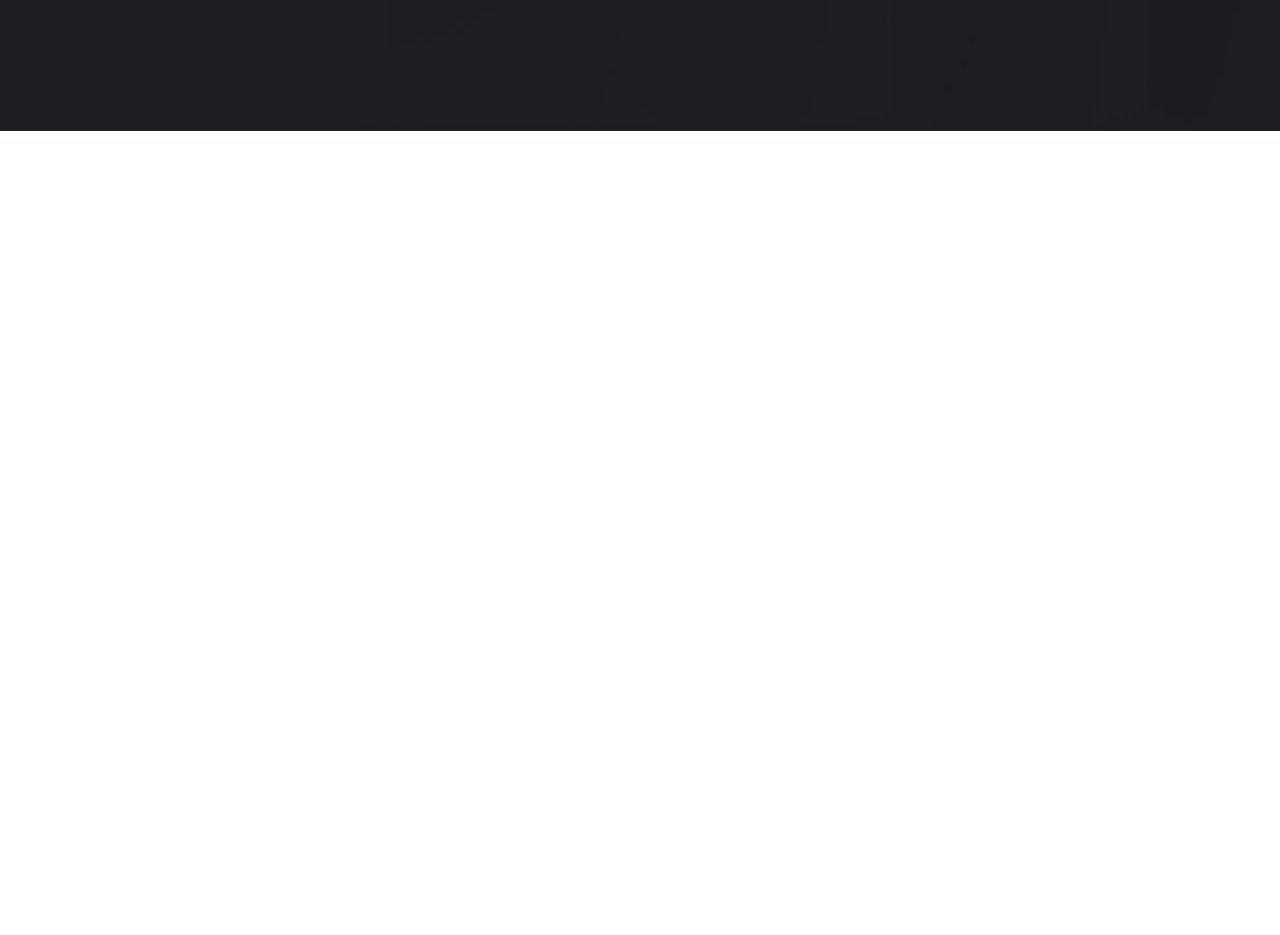
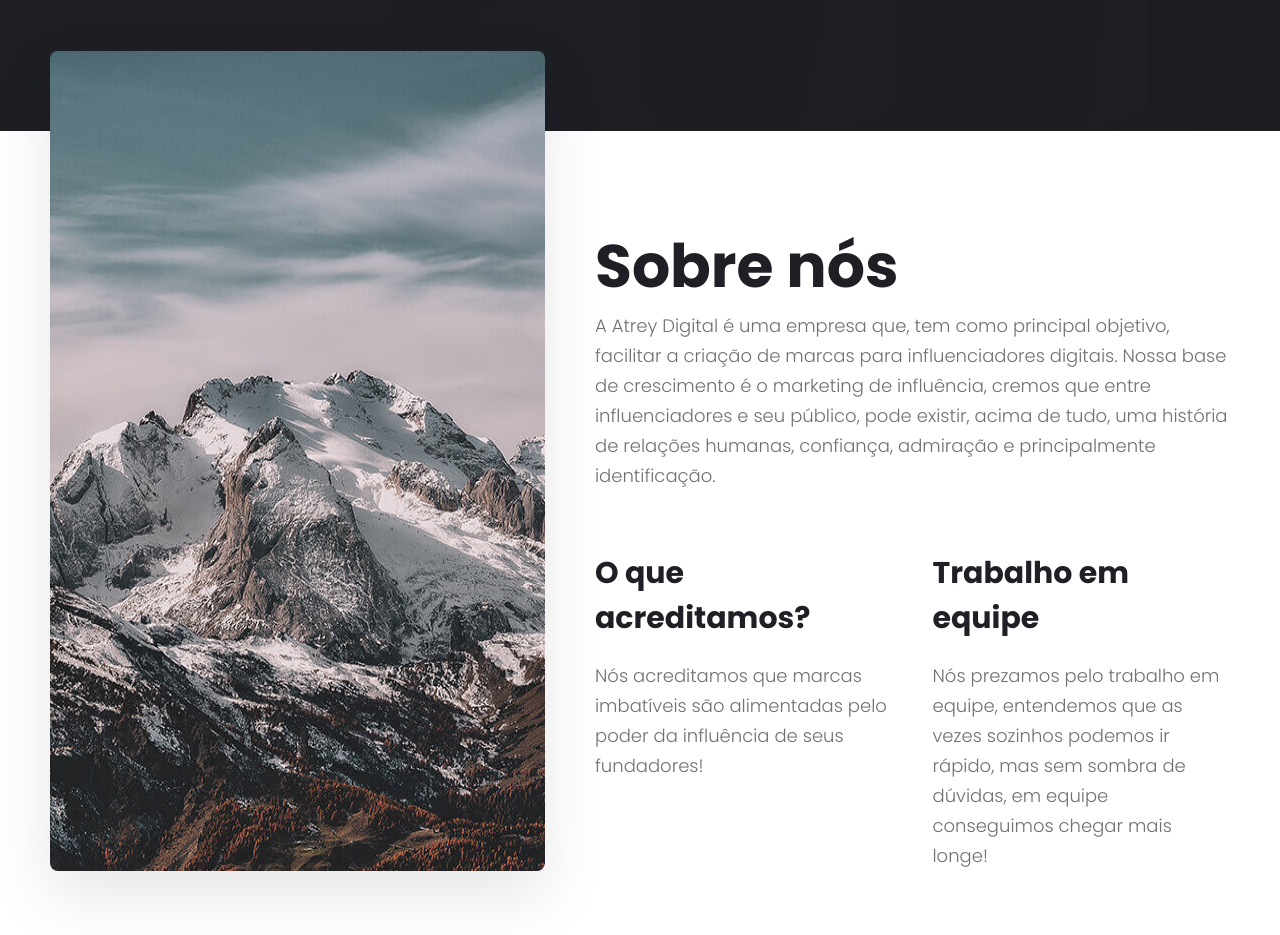
Before and after one commit to jonathan-wanderley/atreydigital-web, a React (Vite) app: page / in a window 1280 px wide. Shown: the part 960-1895 px from the top of the page. Before the commit the page ends 1091 px from the top, so only its background shows below. Built offline with nearby package versions, Linux system fonts and the light colour scheme.

Commit message:
feat: create about section

```diff
--- a/src/App.css
+++ b/src/App.css
@@ -123,7 +123,52 @@ main .texts-box{
     font-weight: 300;
 }
 
+.about-box {
+    background-color: #ffffff;
+    padding: 90px 50px;
+    display: flex;
+    justify-content: space-between;
+    gap: 50px;
+}
 
+.about-box img {
+    margin-top: -170px;
+    border-radius: 8px;
+    box-shadow: 0 25px 65px rgb(0 0 0 / 10%);
+}
+
+.about-main-text h3 {
+    font-family: 'Poppins', sans-serif;
+    font-size: 60px;
+    font-weight: 700;
+    color: #1F1F25;
+}
+.about-main-text p,
+.about-alt-texts div p {
+    font-family: 'Poppins', sans-serif;
+    font-size: 18px;
+    font-weight: 300;
+    line-height: 30px;
+    color: #717173
+}
+
+.about-alt-texts {
+    display: flex;
+    justify-content: space-between;
+    margin-top: 60px;
+    gap: 40px;
+}
+
+.about-alt-texts div {
+    flex: 1;
+}
+
+.about-alt-texts div h4 {
+    font-family: 'Poppins',sans-serif;
+    font-size: 30px;
+    color: #1F1F25;
+    margin-bottom: 20px;
+}
 
 .logo img{
     width: 160px;
--- a/src/App.jsx
+++ b/src/App.jsx
@@ -55,7 +55,27 @@ function App() {
 
       <section className='about-box'>
 
+      <img src="about.jpg" alt="" />
+        <div>
+          <div className='about-main-text'>
+            <h3>Sobre nós</h3>
+            <p>A Atrey Digital é uma empresa que, tem como principal objetivo, facilitar a criação de
+              marcas para influenciadores digitais. Nossa base de crescimento é o marketing de
+              influência, cremos que entre influenciadores e seu público, pode existir, acima de tudo,
+              uma história de relações humanas, confiança, admiração e principalmente identificação.</p>
+          </div>
 
+          <div className='about-alt-texts'>
+            <div>
+              <h4>O que acreditamos?</h4>
+              <p>Nós acreditamos que marcas imbatíveis são alimentadas pelo poder da influência de seus fundadores!</p>
+            </div>
+            <div>
+              <h4>Trabalho em equipe</h4>
+              <p>Nós prezamos pelo trabalho em equipe, entendemos que as vezes sozinhos podemos ir rápido, mas sem sombra de dúvidas, em equipe conseguimos chegar mais longe!</p>
+            </div>
+          </div>
+        </div>
       </section>
     </div>
   )
```
Also changed, not shown: public/about.jpg (added).
